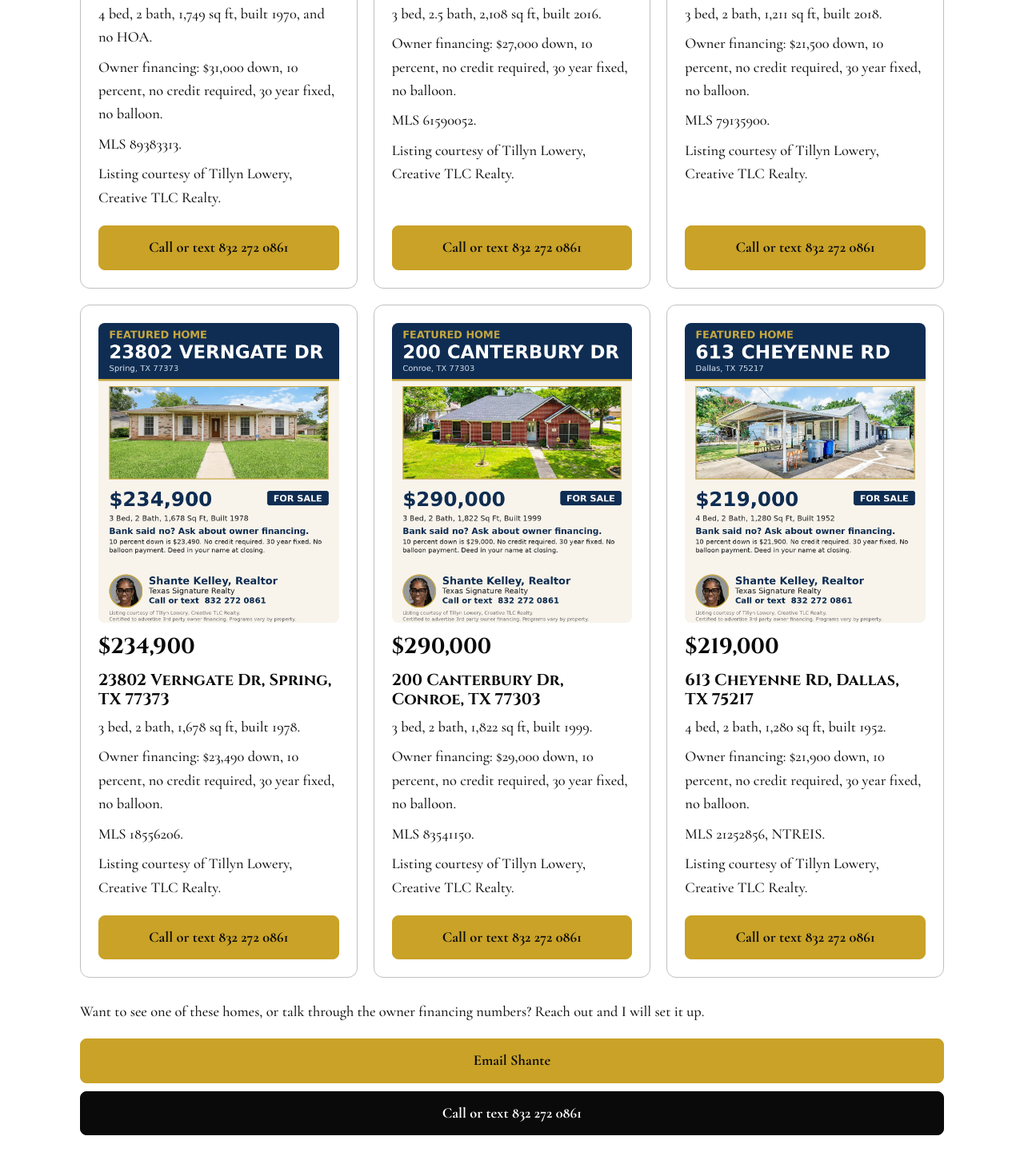
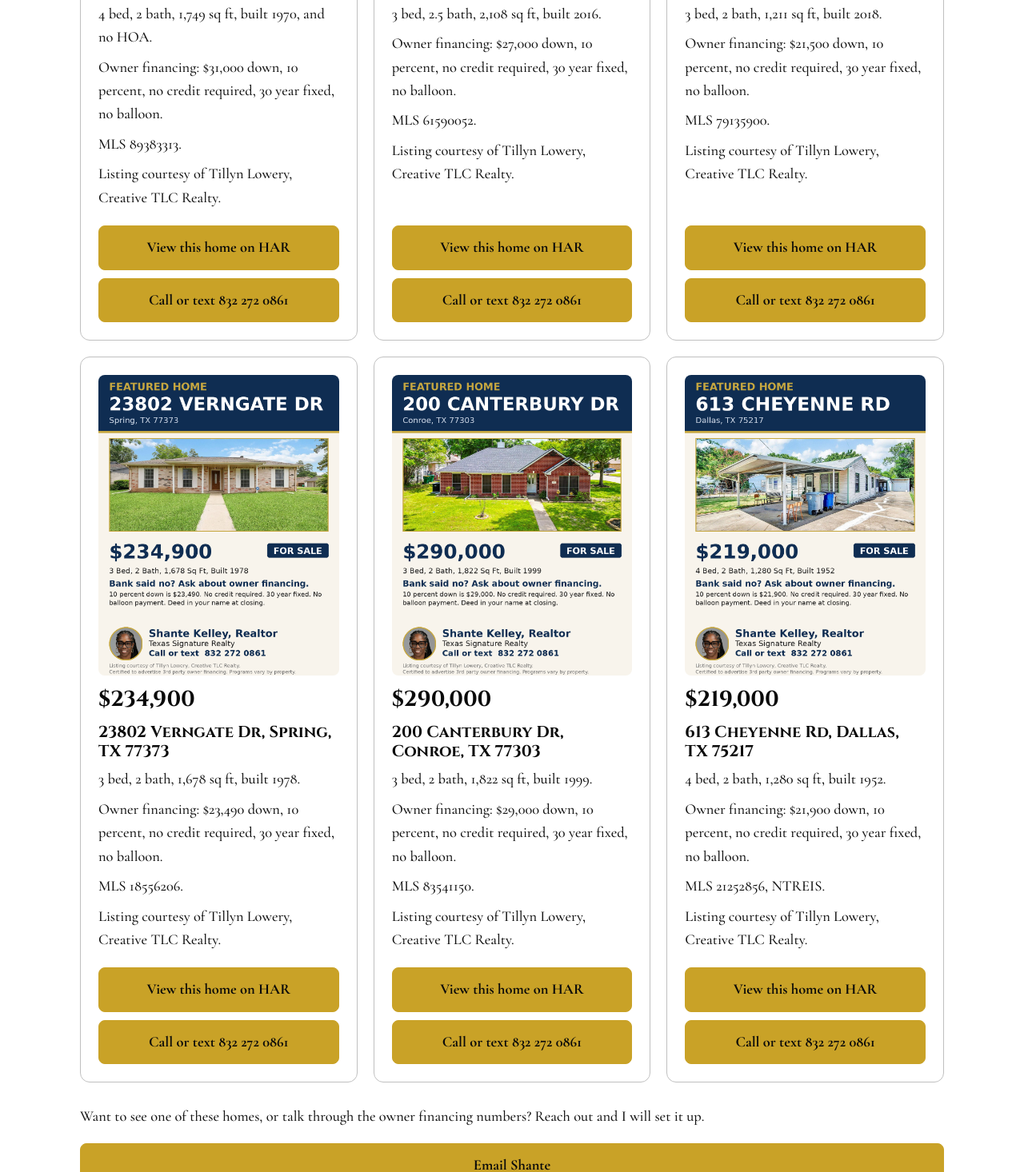
Before and after one commit to allaboardcontractors/find-a-home, a plain HTML site: page fsbo.html in a window 1280 px wide. Shown: the part 1093-2559 px from the top of the page at 80% size. Drawn offline with nearby package versions, Linux system fonts and the light colour scheme; a web font is replaced by a local one.

Commit message:
Add HAR listing links to FSBO page houses

```diff
--- a/fsbo.html
+++ b/fsbo.html
@@ -70,6 +70,7 @@
         <p>MLS 89383313.</p>
         <p>Listing courtesy of Tillyn Lowery, Creative TLC Realty.</p>
         <div class="card-actions">
+          <a class="button" href="https://www.har.com/homedetail/11415-brook-meadows-ln-meadows-place-tx-77477/2460836">View this home on HAR</a>
           <a class="button" href="tel:+18322720861">Call or text 832 272 0861</a>
         </div>
       </article>
@@ -83,6 +84,7 @@
         <p>MLS 61590052.</p>
         <p>Listing courtesy of Tillyn Lowery, Creative TLC Realty.</p>
         <div class="card-actions">
+          <a class="button" href="https://www.har.com/homedetail/16547-mablethorpe-ln-houston-tx-77073/13591800">View this home on HAR</a>
           <a class="button" href="tel:+18322720861">Call or text 832 272 0861</a>
         </div>
       </article>
@@ -96,6 +98,7 @@
         <p>MLS 79135900.</p>
         <p>Listing courtesy of Tillyn Lowery, Creative TLC Realty.</p>
         <div class="card-actions">
+          <a class="button" href="https://www.har.com/homedetail/15704-sycamore-dr-montgomery-tx-77356/5248159">View this home on HAR</a>
           <a class="button" href="tel:+18322720861">Call or text 832 272 0861</a>
         </div>
       </article>
@@ -109,6 +112,7 @@
         <p>MLS 18556206.</p>
         <p>Listing courtesy of Tillyn Lowery, Creative TLC Realty.</p>
         <div class="card-actions">
+          <a class="button" href="https://www.har.com/homedetail/23802-verngate-dr-spring-tx-77373/3399060">View this home on HAR</a>
           <a class="button" href="tel:+18322720861">Call or text 832 272 0861</a>
         </div>
       </article>
@@ -122,6 +126,7 @@
         <p>MLS 83541150.</p>
         <p>Listing courtesy of Tillyn Lowery, Creative TLC Realty.</p>
         <div class="card-actions">
+          <a class="button" href="https://www.har.com/homedetail/200-canterbury-dr-conroe-tx-77303/10816861">View this home on HAR</a>
           <a class="button" href="tel:+18322720861">Call or text 832 272 0861</a>
         </div>
       </article>
@@ -135,6 +140,7 @@
         <p>MLS 21252856, NTREIS.</p>
         <p>Listing courtesy of Tillyn Lowery, Creative TLC Realty.</p>
         <div class="card-actions">
+          <a class="button" href="https://www.har.com/homedetail/613-cheyenne-rd-dallas-tx-75217/9352423">View this home on HAR</a>
           <a class="button" href="tel:+18322720861">Call or text 832 272 0861</a>
         </div>
       </article>
```
